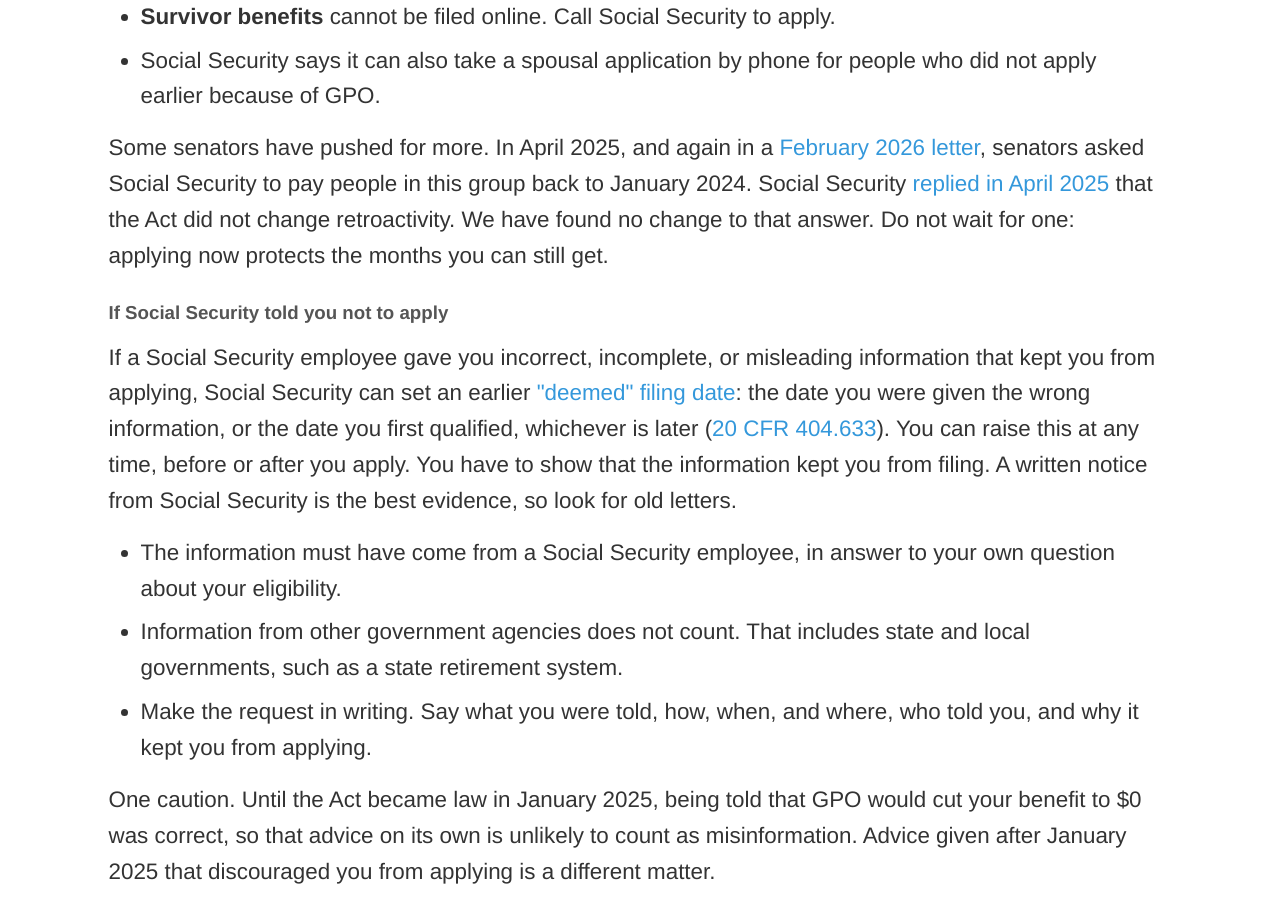
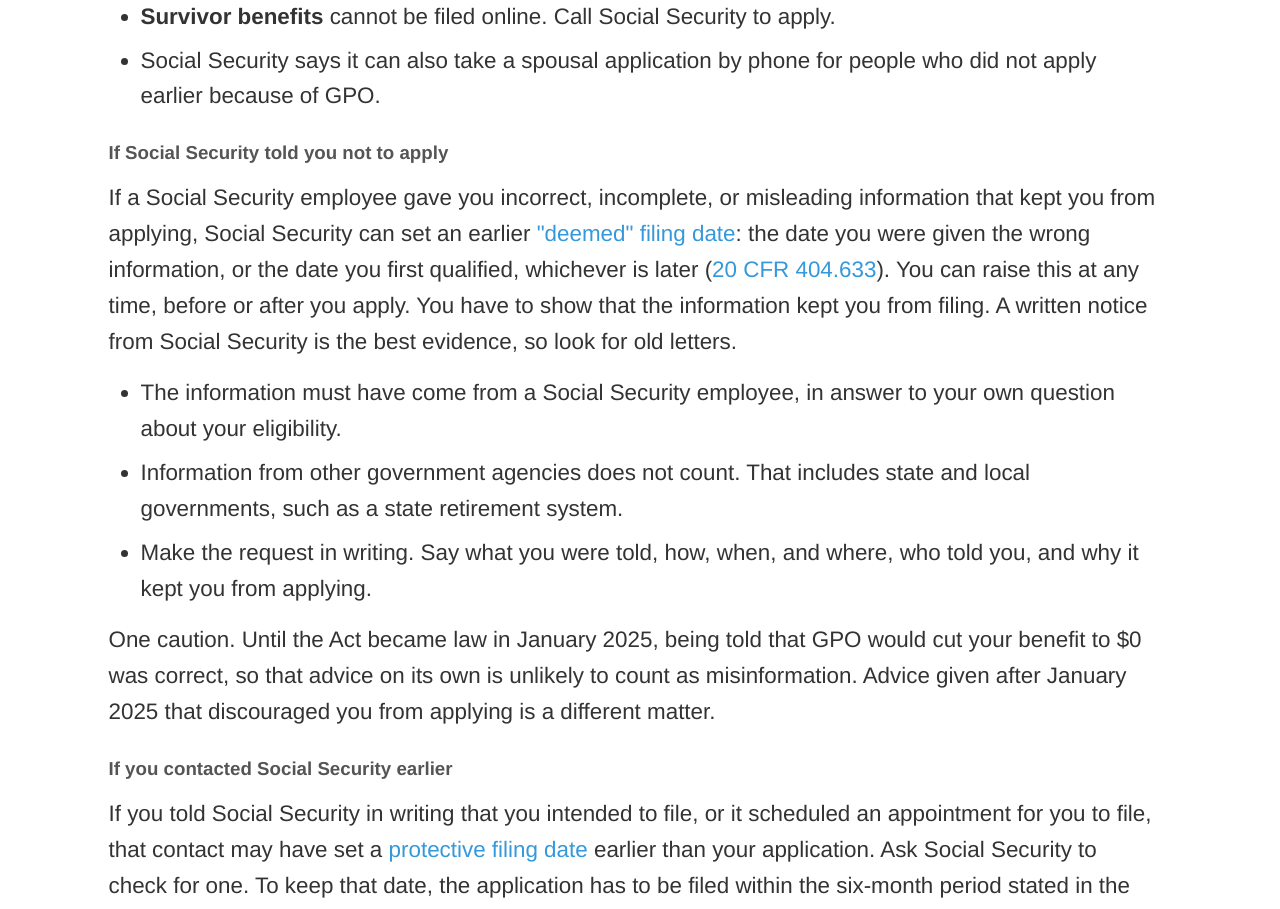
Before and after one commit to Gregable/social-security-tools, a SvelteKit app: page /guides/government-pension-offset in a window 1280 px wide. Shown: the part 2920-3829 px from the top of the page. Built offline with nearby package versions, Linux system fonts and the light colour scheme.

Commit message:
fix(guides): drop the senators' retroactivity push from the GPO guide

```diff
--- a/src/routes/guides/government-pension-offset/+page.svelte
+++ b/src/routes/guides/government-pension-offset/+page.svelte
@@ -94,7 +94,7 @@ const faqs: FAQItem[] = [
   {
     question: 'Why is Fairness Act back pay limited to 6 months for some people?',
     answer:
-      'The ordinary rule for any retirement, spouse, or survivor application is at most six months of back pay, and usually none for a benefit reduced for claiming before full retirement age. The Act left that rule in place. People already entitled to a reduced or $0 benefit were paid back to January 2024; people who apply now get the ordinary limit. Senators asked Social Security in April 2025 and again in February 2026 to pay new applicants back to January 2024. Social Security answered in April 2025 that the law did not change retroactivity, and we have found no change since.',
+      'The ordinary rule for any retirement, spouse, or survivor application is at most six months of back pay, and usually none for a benefit reduced for claiming before full retirement age. The Act left that rule in place. People already entitled to a reduced or $0 benefit were paid back to January 2024; people who apply now get the ordinary limit.',
   },
   {
     question: 'I never received my Fairness Act back pay. What should I do?',
@@ -321,19 +321,6 @@ const faqs: FAQItem[] = [
       for people who did not apply earlier because of GPO.
     </li>
   </ul>
-
-  <p>
-    Some senators have pushed for more. In April 2025, and again in a
-    <a
-      href="https://www.cassidy.senate.gov/wp-content/uploads/2026/02/Cassidy-Letter-to-SSA-on-WEP-GPO-Retroactivity-2.5.26.pdf"
-      >February 2026 letter</a
-    >, senators asked Social Security to pay people in this group back to
-    {repealStart}. Social Security
-    <a href="https://www.congress.gov/crs-product/IF13181">replied in April 2025</a
-    > that the Act did not change retroactivity. We have found no change to
-    that answer. Do not wait for one: applying now protects the months you
-    can still get.
-  </p>
 
   <h3>If Social Security told you not to apply</h3>
 
```
